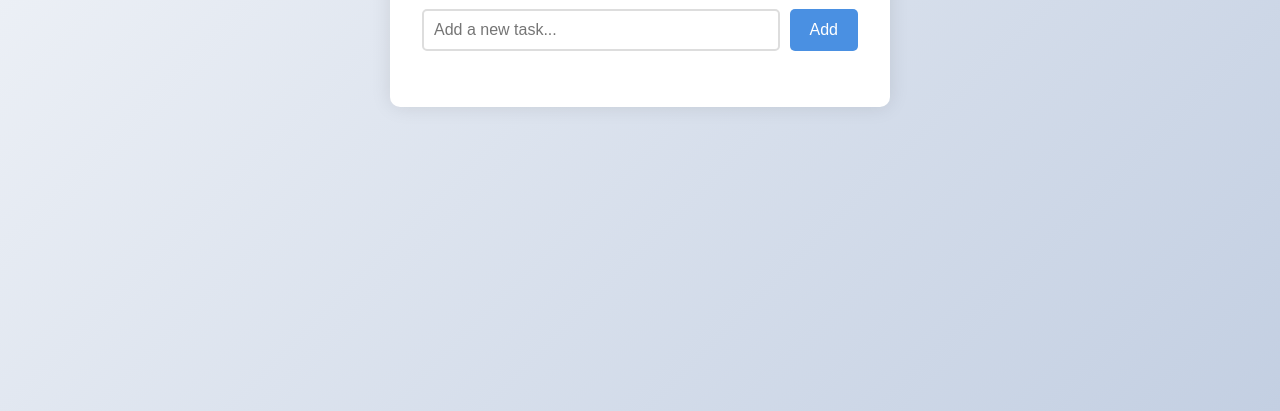
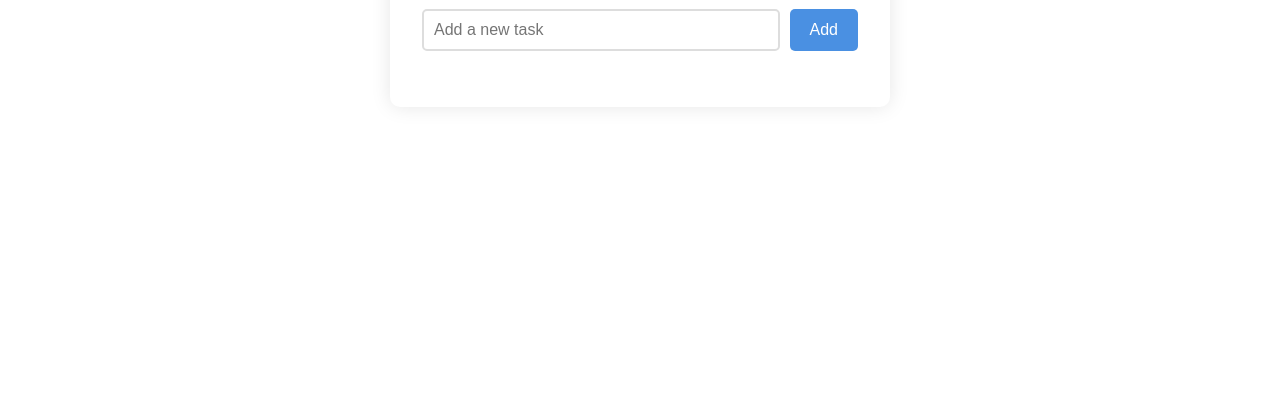
Before and after one commit to Amrit29a/To-Do-List, a plain HTML site: page index.html in a window 1280 px wide. Shown: the part 389-800 px from the top of the page. Drawn offline with Linux system fonts and the light colour scheme.

Commit message:
Add files via upload

```diff
--- a/index.html
+++ b/index.html
@@ -10,11 +10,10 @@
     <div class="container">
         <h1>My To-Do List</h1>
         <div class="todo-input">
-            <input type="text" id="taskInput" placeholder="Add a new task...">
+            <input type="text" id="taskInput" placeholder="Add a new task">
             <button id="addTask">Add</button>
         </div>
         <ul id="taskList">
-            <!-- Tasks will be added here -->
         </ul>
     </div>
     <script>
@@ -33,13 +32,9 @@
 
                 taskList.appendChild(li);
                 input.value = '';
-
-                // Add delete functionality
                 li.querySelector('.delete-btn').addEventListener('click', function() {
                     li.remove();
                 });
-
-                // Add click to toggle completion
                 li.addEventListener('click', function(e) {
                     if (e.target !== li.querySelector('.delete-btn')) {
                         li.classList.toggle('completed');
@@ -47,8 +42,6 @@
                 });
             }
         });
-
-        // Allow adding tasks with Enter key
         document.getElementById('taskInput').addEventListener('keypress', function(e) {
             if (e.key === 'Enter') {
                 document.getElementById('addTask').click();
--- a/styles.css
+++ b/styles.css
@@ -6,7 +6,7 @@
 }
 
 body {
-    background: linear-gradient(135deg, #f5f7fa 0%, #c3cfe2 100%);
+    background: linear-gradient(pink);
     min-height: 100vh;
     display: flex;
     justify-content: center;
```
